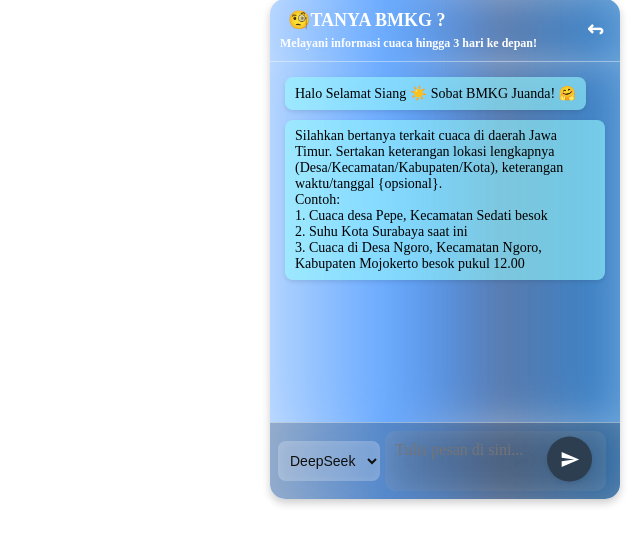
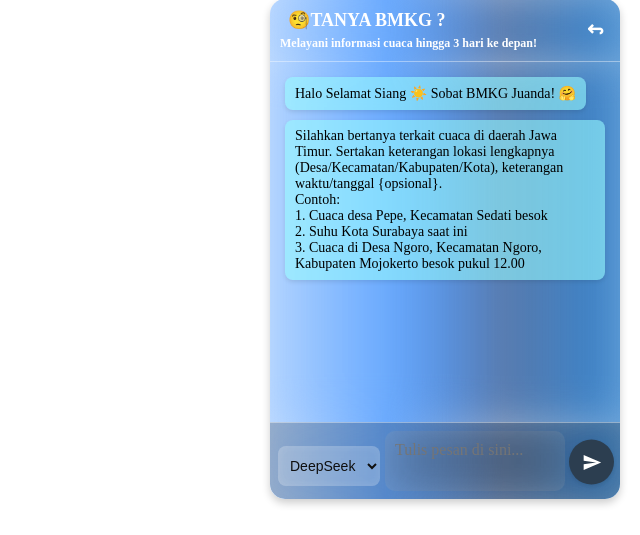
Before and after one commit to afrisafn/ChatbotCuaca-Umum, a Flask app: page /cuaca in a window 1280 px wide. Shown: the part 281-816 px from the top of the page, without its empty margins (640-1280 px from the left). Run offline with Flask 3, Linux system fonts and the light colour scheme.

Commit message:
perubahan chat footer

```diff
--- a/static/css/cuaca.css
+++ b/static/css/cuaca.css
@@ -92,7 +92,9 @@ body {
     }
     .chat-footer {
         display: flex;
-        align-items: center;
+        /* align-items: center; */
+        /* width: 100%; */
+        justify-content: center;
         padding: 8px;
         border-top: 1px solid rgba(255, 255, 255, 0.395);
         background: rgba(0, 0, 0, 0.2);
@@ -108,28 +110,29 @@ body {
         position: relative;
     }
     .chat-footer textarea {
-        flex: 1;
+        flex: none;
         resize: none;
         padding: 12px 45px 12px 15px;
         border: none;
-        /* border-radius: 20px;  */
+        width: 48%; /* Bisa diubah sesuai desain */
         font-size: 12px;
         height: 20px;
         outline: none;
-        width: 100%;
+        right: 20px;
         backdrop-filter: blur(20px);
         margin-right: 6px;
         font-family: 'Times New Roman', sans-serif;
     }
     .chat-footer button {
         position: absolute;
-        right: 20px; /* Supaya tidak terlalu mepet */
+        right: -2px; /* Supaya tidak terlalu mepet */
         top: 47%;
         transform: translateY(-50%);
-        width: 35px;
+        /* width: 35px; */
         height: 35px;
         border: none;
         cursor: pointer;
+        margin-top: 3px;
         display: flex;
         align-items: center;
         justify-content: center;
@@ -148,6 +151,7 @@ body {
         outline: none;
         z-index: 15;
         margin-right: 5px;
+        margin-top: 10px;
         background: rgba(255, 255, 255, 0.2);
         color: rgb(15, 15, 15);
         background-color: rgba(255, 255, 255, 0.2); /* Ubah warna latar belakang */
@@ -166,14 +170,16 @@ body {
         background: transparent; /* Bikin transparan */
         color: rgba(255, 255, 255, 0.943); /* Sesuaikan warna teks */
         background: rgba(255, 255, 255, 0.1);
-
+        word-wrap: break-word;
+        overflow-y: auto; /* Tambahkan scrollbar jika penuh */
+        white-space: pre-wrap;
     }
 
     #send-btn {
         width: 45px;
         height: 45px;
         border: none;
-        margin-left: 8px;
+        margin-left: 10px;
         background: #2c3e50;
         border-radius: 50%;
         display: flex;
@@ -181,6 +187,8 @@ body {
         justify-content: center;
         cursor: pointer;
         transition: background 0.3s ease;
+        margin-left: 10px;
+
     }
 
     #send-btn svg {
```
